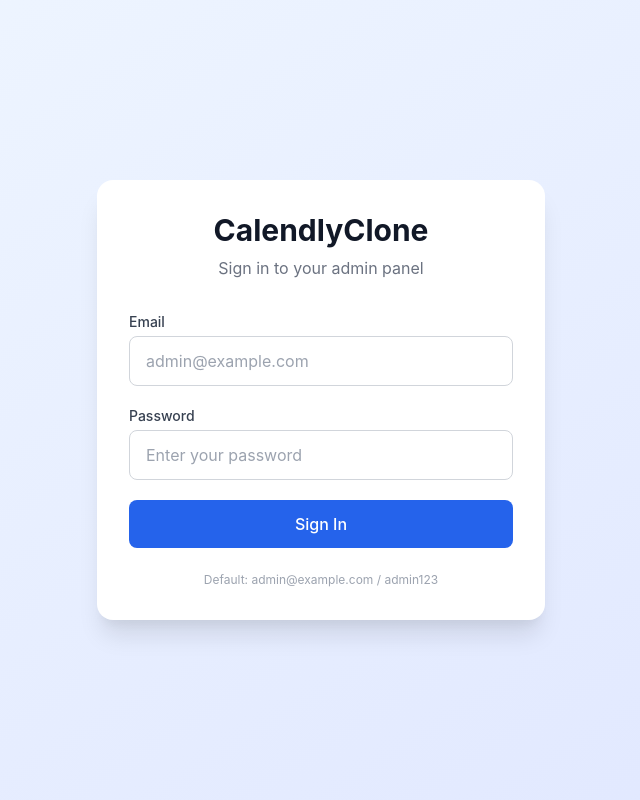
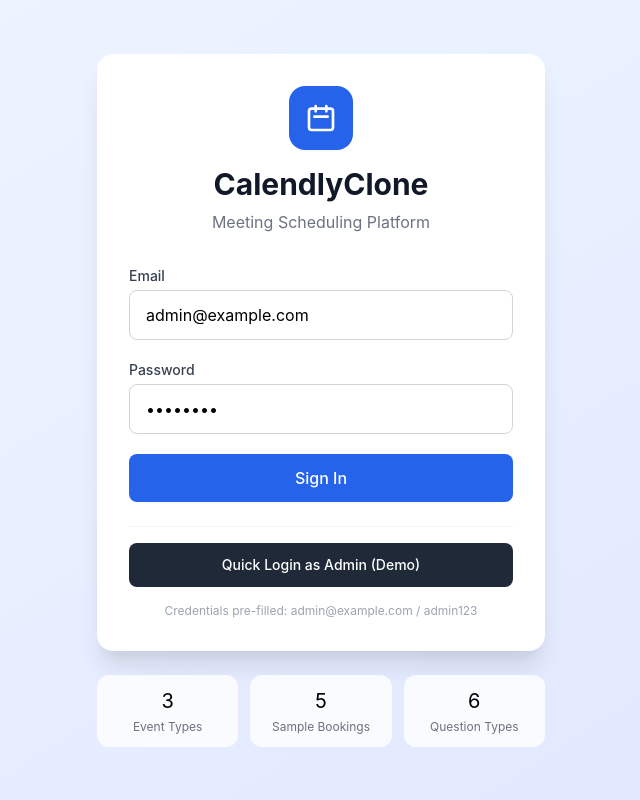
Before and after one commit to Ghab12bit/CALENDAR-UI, a FastAPI app: page /login in a window 1280 px wide. Shown: the whole page, without its empty margins (319-959 px from the left). Run offline with FastAPI, Linux system fonts and the light colour scheme.

Commit message:
Add demo data seeding and auto-login for easy dashboard viewing
- Seed 3 demo event types (30min, 60min, 15min) with custom questions
- Seed 5 sample bookings with realistic data
- Add /auto-login route for one-click admin access
- Pre-fill login form with default credentials
- Root / redirects to dashboard if already logged in

https://claude.ai/code/session_01HBNfjsQJueRK7dcbXrNMuu

```diff
--- a/app/main.py
+++ b/app/main.py
@@ -1,9 +1,10 @@
+from datetime import datetime, timedelta
 from fastapi import FastAPI, Request
 from fastapi.staticfiles import StaticFiles
 from fastapi.responses import RedirectResponse
 from app.database import engine, Base, SessionLocal
-from app.models import User, AvailabilitySchedule
-from app.auth import hash_password
+from app.models import User, AvailabilitySchedule, EventType, Booking, CustomQuestion, Setting
+from app.auth import hash_password, create_access_token, COOKIE_NAME
 
 # Create tables
 Base.metadata.create_all(bind=engine)
@@ -29,7 +30,8 @@ app.include_router(embed_router.router)
 
 @app.on_event("startup")
 def seed_data():
-    """Create default admin user and availability if not exists."""
+    """Create default admin user, availability, demo event types, and sample bookings."""
+    import json
     db = SessionLocal()
     try:
         admin = db.query(User).filter(User.email == "admin@example.com").first()
@@ -45,35 +47,151 @@ def seed_data():
             db.refresh(admin)
 
             # Default Mon-Fri 9am-5pm availability
-            for day in range(5):  # Mon=0 to Fri=4
-                schedule = AvailabilitySchedule(
-                    user_id=admin.id,
-                    day_of_week=day,
-                    start_time="09:00",
-                    end_time="17:00",
-                    is_enabled=True
+            for day in range(5):
+                db.add(AvailabilitySchedule(
+                    user_id=admin.id, day_of_week=day,
+                    start_time="09:00", end_time="17:00", is_enabled=True
+                ))
+            for day in range(5, 7):
+                db.add(AvailabilitySchedule(
+                    user_id=admin.id, day_of_week=day,
+                    start_time="09:00", end_time="17:00", is_enabled=False
+                ))
+            db.commit()
+
+            # --- Demo Event Types ---
+            et1 = EventType(
+                user_id=admin.id, name="30 Minute Meeting", slug="30min",
+                duration_minutes=30, buffer_before=0, buffer_after=5,
+                location_type="video", location_value="Zoom",
+                description="A quick 30 minute video call to discuss your needs.",
+                color="#0069ff", max_per_day=10
+            )
+            et2 = EventType(
+                user_id=admin.id, name="60 Minute Consultation", slug="60min-consultation",
+                duration_minutes=60, buffer_before=5, buffer_after=10,
+                location_type="video", location_value="Google Meet",
+                description="In-depth consultation for complex projects and strategy sessions.",
+                color="#7c3aed", max_per_day=5
+            )
+            et3 = EventType(
+                user_id=admin.id, name="15 Minute Quick Chat", slug="15min-chat",
+                duration_minutes=15, buffer_before=0, buffer_after=0,
+                location_type="phone", location_value="I'll call you",
+                description="A brief phone call to answer a quick question.",
+                color="#059669", max_per_day=15
+            )
+            db.add_all([et1, et2, et3])
+            db.commit()
+            db.refresh(et1)
+            db.refresh(et2)
+            db.refresh(et3)
+
+            # --- Custom Questions for 30 min meeting ---
+            db.add_all([
+                CustomQuestion(
+                    event_type_id=et1.id, question_text="What would you like to discuss?",
+                    question_type="textarea", options_json="[]",
+                    is_required=True, is_enabled=True, display_order=0
+                ),
+                CustomQuestion(
+                    event_type_id=et1.id, question_text="How did you hear about us?",
+                    question_type="dropdown",
+                    options_json=json.dumps(["Google Search", "Social Media", "Referral", "Other"]),
+                    is_required=False, is_enabled=True, display_order=1
+                ),
+                CustomQuestion(
+                    event_type_id=et1.id, question_text="Your company name",
+                    question_type="text", options_json="[]",
+                    is_required=False, is_enabled=True, display_order=2
+                ),
+            ])
+
+            # --- Custom Questions for 60 min consultation ---
+            db.add_all([
+                CustomQuestion(
+                    event_type_id=et2.id, question_text="Describe your project",
+                    question_type="textarea", options_json="[]",
+                    is_required=True, is_enabled=True, display_order=0
+                ),
+                CustomQuestion(
+                    event_type_id=et2.id, question_text="Budget range",
+                    question_type="radio",
+                    options_json=json.dumps(["Under $5k", "$5k-$20k", "$20k-$50k", "$50k+"]),
+                    is_required=True, is_enabled=True, display_order=1
+                ),
+                CustomQuestion(
+                    event_type_id=et2.id, question_text="Preferred contact method",
+                    question_type="radio",
+                    options_json=json.dumps(["Email", "Phone", "Slack"]),
+                    is_required=False, is_enabled=True, display_order=2
+                ),
+            ])
+            db.commit()
+
+            # --- Sample Bookings ---
+            now = datetime.utcnow()
+            # Find next weekday
+            def next_weekday(d, days_ahead):
+                result = d + timedelta(days=days_ahead)
+                while result.weekday() >= 5:
+                    result += timedelta(days=1)
+                return result
+
+            bookings_data = [
+                ("Alice Johnson", "alice@example.com", "+1 555-0101", et1.id, 1, 10, 0),
+                ("Bob Smith", "bob@company.com", "+1 555-0202", et2.id, 2, 14, 0),
+                ("Carol Davis", "carol@startup.io", "+1 555-0303", et1.id, 3, 11, 0),
+                ("David Lee", "david@agency.com", "", et3.id, 4, 9, 0),
+                ("Emma Wilson", "emma@freelance.dev", "+1 555-0505", et1.id, 5, 15, 30),
+            ]
+            for name, email, phone, et_id, days_ahead, hour, minute in bookings_data:
+                et = db.query(EventType).filter(EventType.id == et_id).first()
+                start = next_weekday(now, days_ahead).replace(hour=hour, minute=minute, second=0, microsecond=0)
+                end = start + timedelta(minutes=et.duration_minutes)
+                answers = {"What would you like to discuss?": f"Sample topic from {name}"}
+                b = Booking(
+                    event_type_id=et_id, invitee_name=name, invitee_email=email,
+                    invitee_phone=phone, invitee_timezone="America/New_York",
+                    start_time=start, end_time=end, status="confirmed",
+                    answers_json=json.dumps(answers),
+                    google_event_id=f"mock_event_{name.split()[0].lower()}"
                 )
-                db.add(schedule)
-            # Sat and Sun disabled
-            for day in range(5, 7):
-                schedule = AvailabilitySchedule(
-                    user_id=admin.id,
-                    day_of_week=day,
-                    start_time="09:00",
-                    end_time="17:00",
-                    is_enabled=False
-                )
-                db.add(schedule)
+                db.add(b)
             db.commit()
+
             print("[SEED] Created admin user: admin@example.com / admin123")
+            print("[SEED] Created 3 demo event types with custom questions")
+            print("[SEED] Created 5 sample bookings")
             print("[SEED] Created default Mon-Fri 9am-5pm availability")
     finally:
         db.close()
 
 
 @app.get("/")
-async def root():
+async def root(request: Request):
+    """Redirect to dashboard if logged in, otherwise to login."""
+    from app.auth import _decode_token
+    token = request.cookies.get(COOKIE_NAME)
+    if token and _decode_token(token):
+        return RedirectResponse(url="/admin/dashboard")
     return RedirectResponse(url="/login")
+
+
+@app.get("/auto-login")
+async def auto_login():
+    """Auto-login as admin and redirect to dashboard (convenience route for development)."""
+    db = SessionLocal()
+    try:
+        admin = db.query(User).filter(User.email == "admin@example.com").first()
+        if not admin:
+            return RedirectResponse(url="/login")
+        token = create_access_token({"user_id": admin.id})
+        response = RedirectResponse(url="/admin/dashboard", status_code=303)
+        response.set_cookie(COOKIE_NAME, token, httponly=True, max_age=86400)
+        return response
+    finally:
+        db.close()
 
 
 if __name__ == "__main__":
--- a/app/templates/admin/login.html
+++ b/app/templates/admin/login.html
@@ -5,8 +5,11 @@
     <div class="w-full max-w-md">
         <div class="bg-white rounded-2xl shadow-xl p-8">
             <div class="text-center mb-8">
+                <div class="w-16 h-16 bg-blue-600 rounded-2xl flex items-center justify-center mx-auto mb-4">
+                    <svg class="w-8 h-8 text-white" fill="none" stroke="currentColor" viewBox="0 0 24 24"><path stroke-linecap="round" stroke-linejoin="round" stroke-width="2" d="M8 7V3m8 4V3m-9 8h10M5 21h14a2 2 0 002-2V7a2 2 0 00-2-2H5a2 2 0 00-2 2v12a2 2 0 002 2z"/></svg>
+                </div>
                 <h1 class="text-3xl font-bold text-gray-900">CalendlyClone</h1>
-                <p class="text-gray-500 mt-2">Sign in to your admin panel</p>
+                <p class="text-gray-500 mt-2">Meeting Scheduling Platform</p>
             </div>
             {% if error %}
             <div class="bg-red-50 text-red-700 px-4 py-3 rounded-lg mb-6 text-sm">{{ error }}</div>
@@ -14,13 +17,13 @@
             <form method="POST" action="/login" class="space-y-5">
                 <div>
                     <label class="block text-sm font-medium text-gray-700 mb-1">Email</label>
-                    <input type="email" name="email" required
+                    <input type="email" name="email" required value="admin@example.com"
                         class="w-full px-4 py-3 border border-gray-300 rounded-lg focus:ring-2 focus:ring-blue-500 focus:border-transparent outline-none transition"
                         placeholder="admin@example.com">
                 </div>
                 <div>
                     <label class="block text-sm font-medium text-gray-700 mb-1">Password</label>
-                    <input type="password" name="password" required
+                    <input type="password" name="password" required value="admin123"
                         class="w-full px-4 py-3 border border-gray-300 rounded-lg focus:ring-2 focus:ring-blue-500 focus:border-transparent outline-none transition"
                         placeholder="Enter your password">
                 </div>
@@ -29,7 +32,27 @@
                     Sign In
                 </button>
             </form>
-            <p class="text-center text-xs text-gray-400 mt-6">Default: admin@example.com / admin123</p>
+            <div class="mt-6 pt-4 border-t border-gray-100">
+                <a href="/auto-login" class="block w-full py-3 px-4 text-center bg-gray-800 text-white rounded-lg font-medium hover:bg-gray-900 transition text-sm">
+                    Quick Login as Admin (Demo)
+                </a>
+            </div>
+            <p class="text-center text-xs text-gray-400 mt-4">Credentials pre-filled: admin@example.com / admin123</p>
+        </div>
+        <!-- Feature highlights -->
+        <div class="mt-6 grid grid-cols-3 gap-3">
+            <div class="bg-white bg-opacity-80 rounded-xl p-3 text-center">
+                <div class="text-xl mb-1">3</div>
+                <div class="text-xs text-gray-500">Event Types</div>
+            </div>
+            <div class="bg-white bg-opacity-80 rounded-xl p-3 text-center">
+                <div class="text-xl mb-1">5</div>
+                <div class="text-xs text-gray-500">Sample Bookings</div>
+            </div>
+            <div class="bg-white bg-opacity-80 rounded-xl p-3 text-center">
+                <div class="text-xl mb-1">6</div>
+                <div class="text-xs text-gray-500">Question Types</div>
+            </div>
         </div>
     </div>
 </div>
```
